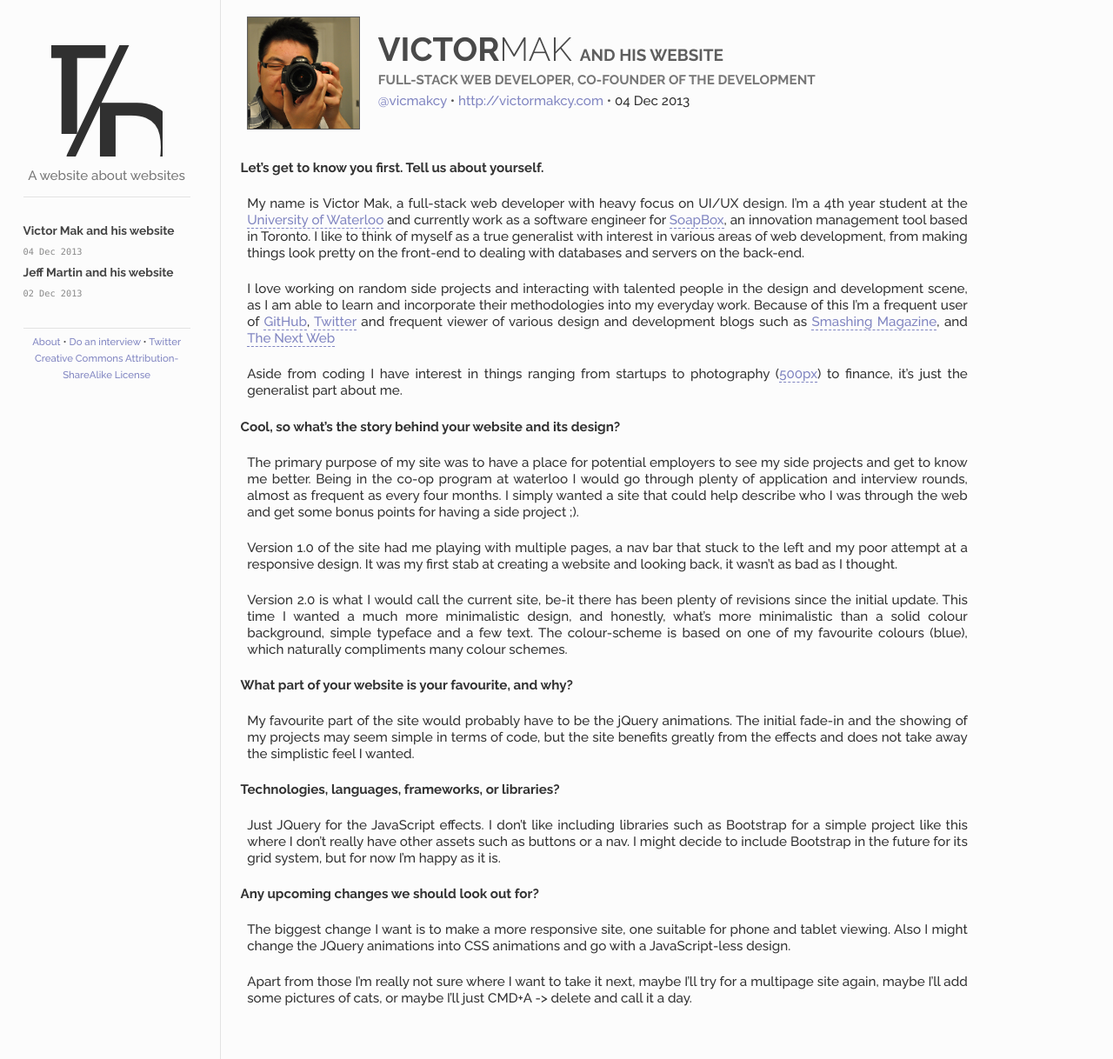
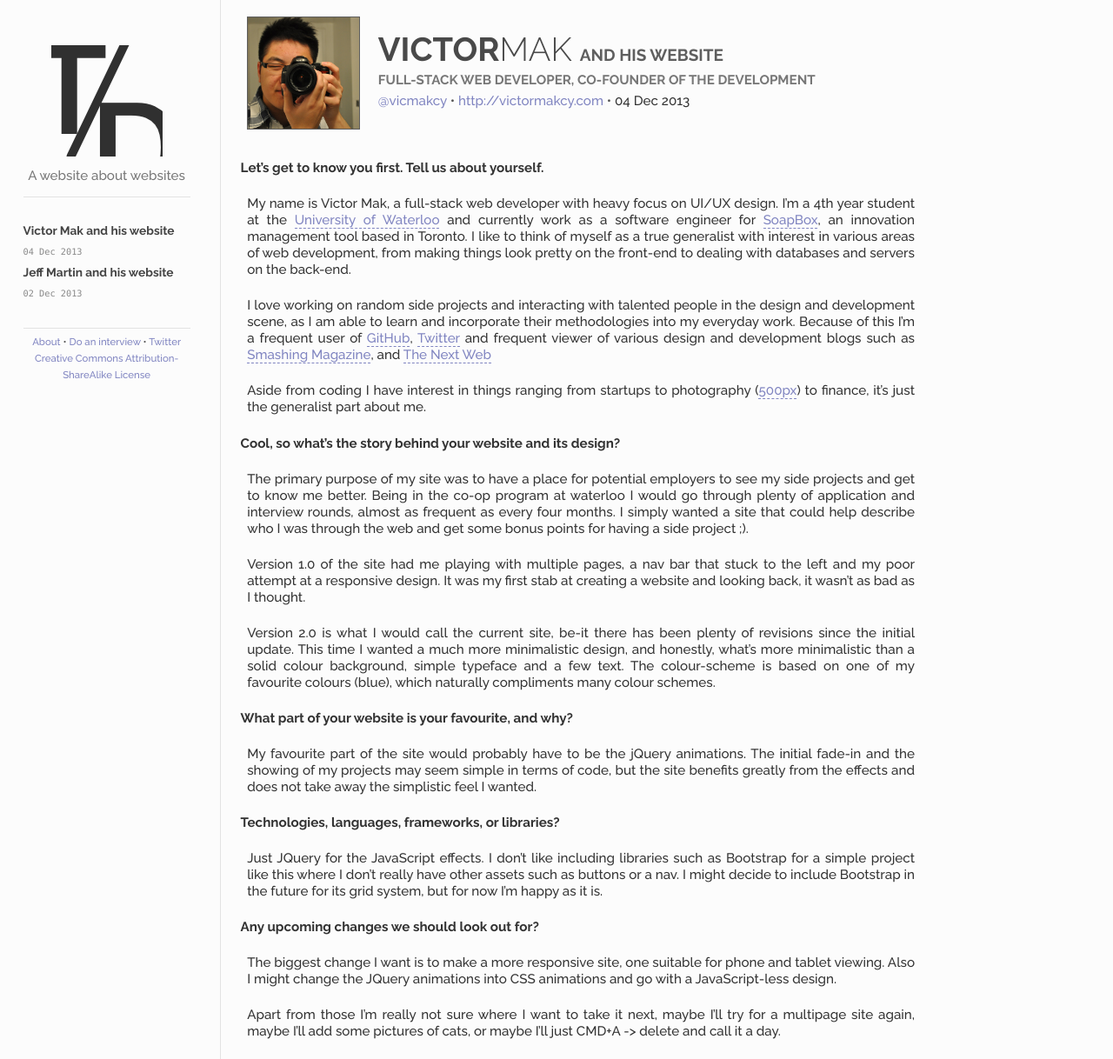
Before and after one commit to the-development/thedevelopment, a Jekyll site: the page built from index.html, in a window 1280 px wide. Shown: the whole page at 87% size. Built offline with Jekyll 4.4.1, drawn with Linux system fonts in a browser that asks for light colours; Markdown is read by kramdown in place of the engine named in the settings.

Commit message:
Experiment: adjust padding-right on content

```diff
--- a/css/main.css
+++ b/css/main.css
@@ -263,7 +263,7 @@ a:hover {
 
 .content {
   padding-left: 2em;
-  padding-right: 11em;
+  padding-right: 15em;
 }
 
 .header {
```
